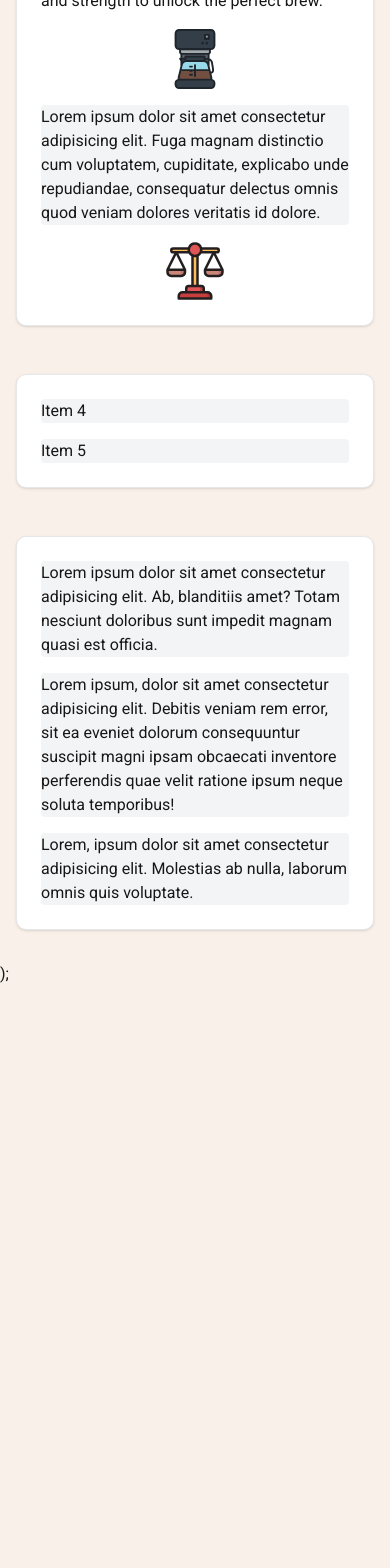
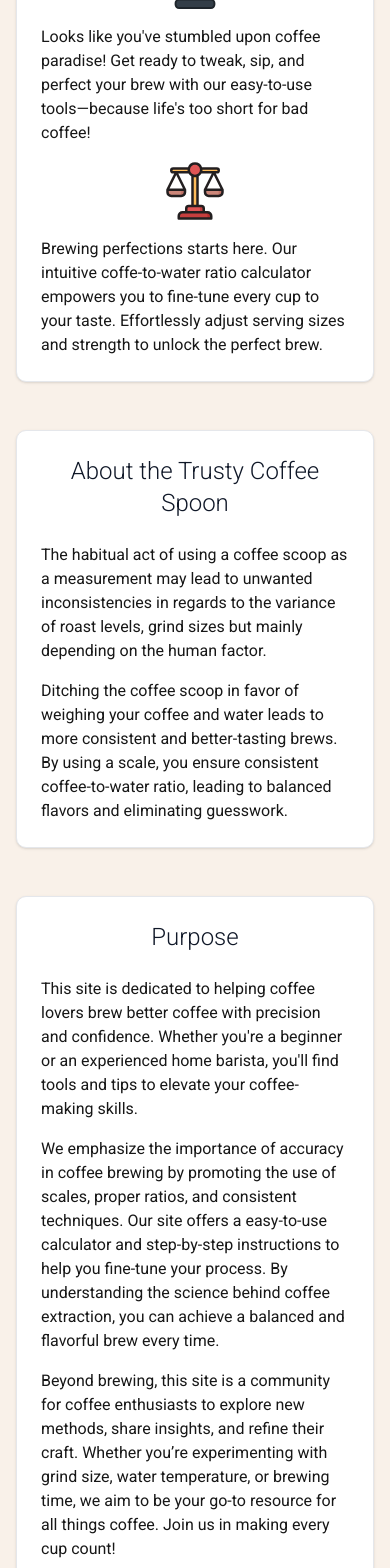
Before and after one commit to MrMarre/BrewMetrics, a Next.js app: page / in a window 390 px wide. Shown: the part 1164-2732 px from the top of the page. Before the commit the page ends 2150 px from the top, so only its background shows below. Built offline with nearby package versions, Linux system fonts and the light colour scheme.

Commit message:
ready for take off

```diff
--- a/src/components/calculations/RatioSummary.tsx
+++ b/src/components/calculations/RatioSummary.tsx
@@ -7,22 +7,25 @@ type RatioSummaryProps = {
   brewMethod: string | undefined;
 };
 
-export default function RatioSummary({
+const RatioSummary = ({
   strength,
   brewMethod,
   servings,
-}: RatioSummaryProps) {
+}: RatioSummaryProps) => {
   return (
     <p className="text-base">
-      Your ratio of{" "}
-      <span className="mx-1 px-1 bg-violet-200 font-bold">{`1 : ${strength}`}</span>
+      Your ratio of
+      <span className="mx-1 px-1 bg-violet-200 rounded font-bold">{`1 : ${strength}`}</span>
       for
-      <span className="mx-1 px-1 bg-violet-200 font-bold">{brewMethod}</span>
+      <span className="mx-1 px-1 bg-violet-200 rounded font-bold">
+        {brewMethod}
+      </span>
       brews
-      <span className="mx-1 px-1 bg-violet-200 font-bold">{`${stringStripper(
-        servings,
-        "serving"
-      )}`}</span>
+      <span className=" px-1 font-bold">
+        {`${stringStripper(servings, "serving")}`}.
+      </span>
     </p>
   );
-}
+};
+
+export default RatioSummary;
--- a/src/components/calculations/index.tsx
+++ b/src/components/calculations/index.tsx
@@ -1,5 +1,6 @@
 import RadioGroup from "./RadioGroup";
 import RangeInput from "./RatioRange";
 import NumberField from "./NumberField";
+import RatioSummary from "./RatioSummary";
 
-export { RadioGroup, RangeInput, NumberField };
+export { RadioGroup, RangeInput, NumberField, RatioSummary };
--- a/src/components/ui/card.tsx
+++ b/src/components/ui/card.tsx
@@ -8,7 +8,12 @@ export type CardProps = {
 
 export function Card({ className, children }: CardProps) {
   return (
-    <div className={cn("rounded-lg border bg-card p-4 shadow-sm", className)}>
+    <div
+      className={cn(
+        "rounded-lg border bg-card p-4 shadow-sm hover:shadow-lg transition-shadow duration-300",
+        className
+      )}
+    >
       {children}
     </div>
   );
--- /dev/null
+++ b/src/pages/about/index.tsx
@@ -0,0 +1,55 @@
+import NewSectionCard from "@/components/common/NewSectionCard";
+import SvgImage from "@/components/common/SvgImage";
+import { Button } from "@/components/ui/button";
+import { coffeeMugHeart } from "@public/assets/svg";
+import Link from "next/link";
+
+export default function About() {
+  return (
+    <div className="container mx-auto flex justify-center items-center flex-col w-full sm:w-3/4 md:w-3/4  px-4 py-8">
+      <NewSectionCard
+        title="About"
+        className="max-w-full flex flex-col gap-4 items-center"
+      >
+        <p>
+          My coffee journey started with a simple realization—some cups tasted
+          great, while others fell flat. I was using the same coffee and brewing
+          method, yet the results were inconsistent. That curiosity led me to a
+          small but powerful change: weighing my coffee and water. Almost
+          instantly, my brews improved, and I started to understand the impact
+          of precision.
+        </p>
+        <p>
+          That sparked a deeper interest in brewing techniques and how small
+          adjustments could transform a cup of coffee. I dove into learning
+          about grind size, extraction, and brewing ratios, eager to refine my
+          process. Eventually, I took the next step and bought my first manual
+          coffee grinder, unlocking a whole new level of control over flavor and
+          freshness. As my passion grew, I started experimenting with different
+          brewing methods—pour-overs, AeroPress, Moka pots and a manual espresso
+          maker—each offering its own unique experience and challenges.
+        </p>
+        <p>
+          This site is a reflection of that journey—a place to share what I've
+          learned and help others discover the joy of making consistently great
+          coffee. Whether you're just starting out or looking to fine-tune your
+          skills, I hope this space helps you brew with confidence and
+          curiosity. Let’s make every cup count!
+        </p>
+
+        <Button
+          variant="outline"
+          className="bg-[var(--accent)] text-[var(--foreground)] transition-colors duration-300 hover:bg-[var(--accent-light)] font-semibold py-4 w-full md:w-1/2 my-5"
+        >
+          <Link href="/calculator">To Calculator</Link>
+        </Button>
+        <SvgImage
+          src={coffeeMugHeart}
+          alt="coffee mug with heart"
+          width={100}
+          height={100}
+        />
+      </NewSectionCard>
+    </div>
+  );
+}
--- a/src/pages/api/hello.ts
+++ /dev/null
@@ -1,13 +0,0 @@
-// Next.js API route support: https://nextjs.org/docs/api-routes/introduction
-import type { NextApiRequest, NextApiResponse } from "next";
-
-type Data = {
-  name: string;
-};
-
-export default function handler(
-  req: NextApiRequest,
-  res: NextApiResponse<Data>,
-) {
-  res.status(200).json({ name: "John Doe" });
-}
--- a/src/pages/index.tsx
+++ b/src/pages/index.tsx
@@ -1,7 +1,6 @@
 import SectionCard from "@/components/common/SectionCard";
 import { Button } from "@/components/ui/button";
 import Image from "next/image";
-
 import Link from "next/link";
 import { Heading } from "@/components/ui/heading";
 import SvgImage from "@/components/common/SvgImage";
@@ -9,6 +8,7 @@ import { coffeeMaker, coffeeScale } from "@public/assets/svg";
 import Head from "next/head";
 import SeoHead from "@/components/common/SeoHead";
 import Hero from "@/components/common/Hero";
+import NewSectionCard from "@/components/common/NewSectionCard";
 
 export default function Home() {
   return (
@@ -25,61 +25,86 @@ export default function Home() {
         </Heading>
         <Hero />
 
-        <SectionCard disableDefaultMaxWidth className="max-w-full ">
+        <NewSectionCard
+          title="Welcome!"
+          disableDefaultMaxWidth
+          className="max-w-full"
+        >
           <article className="grid grid-cols-1 md:grid-cols-2 gap-4">
-            <div className="flex justify-center items-center flex-col md:flex-row gap-4">
-              <p className="self-start">
-                Brewing perfections starts here. Our intuitive coffe-to-water
-                ratio calculator empowers you to fine-tune every cup to your
-                taste. Effortlessly adjust serving sizes and strength to unlock
-                the perfect brew.
-              </p>
+            <div className="flex  items-center flex-col gap-4">
               <SvgImage
                 src={coffeeMaker}
                 alt="auto drip brewer"
                 height={60}
                 width={60}
               />
+              <p className="self-start">
+                Looks like you've stumbled upon coffee paradise! Get ready to
+                tweak, sip, and perfect your brew with our easy-to-use
+                tools—because life's too short for bad coffee!
+              </p>
             </div>
-            <div className="flex justify-center items-center flex-col md:flex-row gap-4">
-              <p className="bg-gray-100 rounded self-start">
-                Lorem ipsum dolor sit amet consectetur adipisicing elit. Fuga
-                magnam distinctio cum voluptatem, cupiditate, explicabo unde
-                repudiandae, consequatur delectus omnis quod veniam dolores
-                veritatis id dolore.
+            <div className="flex  items-center flex-col gap-4">
+              <SvgImage src={coffeeScale} alt="scale" height={60} width={60} />
+              <p className="rounded self-start">
+                Brewing perfections starts here. Our intuitive coffe-to-water
+                ratio calculator empowers you to fine-tune every cup to your
+                taste. Effortlessly adjust serving sizes and strength to unlock
+                the perfect brew.
               </p>
-              <SvgImage src={coffeeScale} alt="scale" height={60} width={60} />
             </div>
           </article>
-        </SectionCard>
-        <SectionCard disableDefaultMaxWidth className="max-w-full md:flex-row">
-          <article className="grid grid-cols-1 md:grid-cols-2 gap-4 ">
-            <div className=" bg-gray-100 rounded">Item 4</div>
-            <div className=" bg-gray-100 rounded">Item 5</div>
+        </NewSectionCard>
+        <NewSectionCard
+          title="About the Trusty Coffee Spoon"
+          disableDefaultMaxWidth
+          className="max-w-full md:flex-row"
+        >
+          <article className="grid grid-cols-1 md:grid-cols-2 gap-4">
+            <p className="">
+              The habitual act of using a coffee scoop as a measurement may lead
+              to unwanted inconsistencies in regards to the variance of roast
+              levels, grind sizes but mainly depending on the human factor.
+            </p>
+            <p className="">
+              Ditching the coffee scoop in favor of weighing your coffee and
+              water leads to more consistent and better-tasting brews. By using
+              a scale, you ensure consistent coffee-to-water ratio, leading to
+              balanced flavors and eliminating guesswork.
+            </p>
           </article>
-        </SectionCard>
+        </NewSectionCard>
 
-        <SectionCard disableDefaultMaxWidth className="max-w-full md:flex-row">
+        <NewSectionCard
+          title="Purpose"
+          disableDefaultMaxWidth
+          className="max-w-full md:flex-row"
+        >
           <article className="grid grid-cols-1 md:grid-cols-3 gap-4">
-            <div className=" bg-gray-100 rounded">
-              Lorem ipsum dolor sit amet consectetur adipisicing elit. Ab,
-              blanditiis amet? Totam nesciunt doloribus sunt impedit magnam
-              quasi est officia.
-            </div>
-            <div className=" bg-gray-100 rounded">
-              Lorem ipsum, dolor sit amet consectetur adipisicing elit. Debitis
-              veniam rem error, sit ea eveniet dolorum consequuntur suscipit
-              magni ipsam obcaecati inventore perferendis quae velit ratione
-              ipsum neque soluta temporibus!
-            </div>
-            <div className=" bg-gray-100 rounded">
-              Lorem, ipsum dolor sit amet consectetur adipisicing elit.
-              Molestias ab nulla, laborum omnis quis voluptate.
-            </div>
+            <p>
+              This site is dedicated to helping coffee lovers brew better coffee
+              with precision and confidence. Whether you're a beginner or an
+              experienced home barista, you'll find tools and tips to elevate
+              your coffee-making skills.
+            </p>
+            <p>
+              We emphasize the importance of accuracy in coffee brewing by
+              promoting the use of scales, proper ratios, and consistent
+              techniques. Our site offers a easy-to-use calculator and
+              step-by-step instructions to help you fine-tune your process. By
+              understanding the science behind coffee extraction, you can
+              achieve a balanced and flavorful brew every time.
+            </p>
+            <p>
+              Beyond brewing, this site is a community for coffee enthusiasts to
+              explore new methods, share insights, and refine their craft.
+              Whether you’re experimenting with grind size, water temperature,
+              or brewing time, we aim to be your go-to resource for all things
+              coffee. Join us in making every cup count!
+            </p>
           </article>
-        </SectionCard>
+        </NewSectionCard>
       </main>
-      );
     </>
   );
 }
--- a/src/styles/globals.css
+++ b/src/styles/globals.css
@@ -89,8 +89,10 @@
 /** Fix dark mode later */
 /* @media (prefers-color-scheme: dark) {
   :root {
-    --background: #323232;
-    --foreground: #ededed;
+    --background: #383535;
+    --secondary: #383535;
+
+    --foreground: #aeaaaa;
   }
 } */
 
```
Also changed, not shown: src/pages/calculator/index.tsx (+6 -8 lines).
